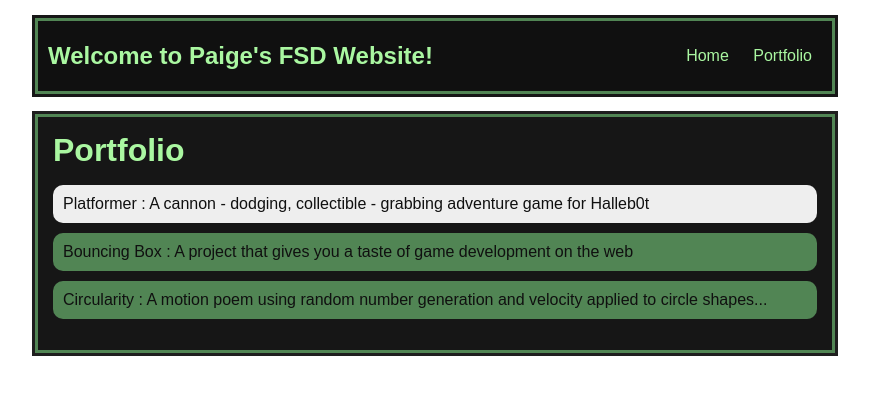
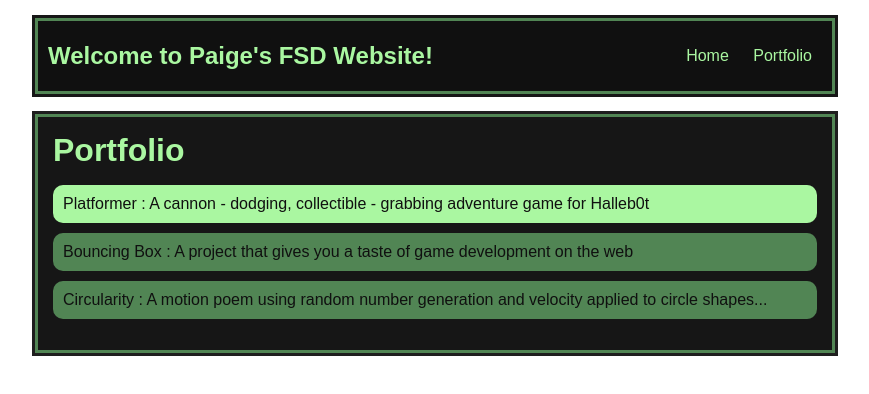
Before and after one commit to Paigez061/Paigez061.github.io, a plain HTML site: page portfolio.html in a window 1280 px wide. In both pictures the pointer is over the item 640 px from the left and 204 px from the top of the page. Shown: the whole page, without its empty margins (205-1074 px from the left). Drawn offline with Linux system fonts and the light colour scheme.

Commit message:
update all

```diff
--- a/style.css
+++ b/style.css
@@ -90,7 +90,7 @@ h2, h3 {
     margin-bottom: 10px;
 }
 #portfolio li:hover {
-    background: #eee;
+    background: rgb(170, 247, 161);
 }
 #portfolio a {
     text-decoration: none;
```
